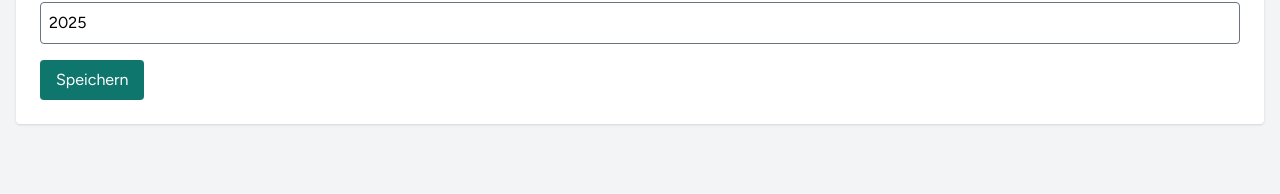
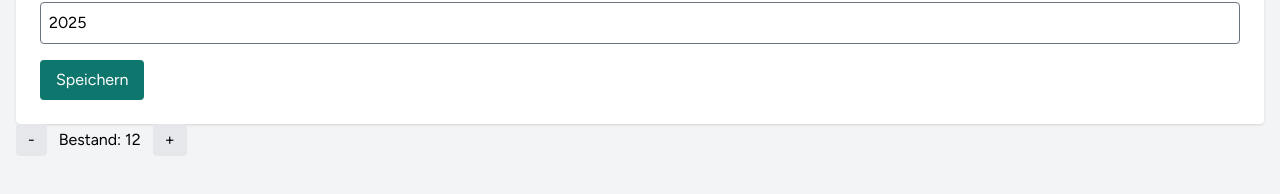
Before and after one commit to Gitm3h/Projekt-Neumann, a Laravel app: page /articles/1/edit in a window 1280 px wide. Shown: the part 606-800 px from the top of the page. Run offline with Laravel 12, Linux system fonts and the light colour scheme; a user stored in the database is signed in; data comes from the database, SQL or seed files in the repository; style sheets or scripts are compiled from the project's sources.

Commit message:
added plus/minus buttos to article edit

```diff
--- a/resources/views/articles/edit.blade.php
+++ b/resources/views/articles/edit.blade.php
@@ -29,5 +29,25 @@
 
             <button class="px-4 py-2 bg-teal-700 hover:bg-teal-800 transition text-white rounded">Speichern</button>
         </form>
+        <div class="flex items-center gap-3">
+            <form action="{{ route('stock-movements.store') }}" method="POST">
+                @csrf
+                <input type="hidden" name="article_id" value="{{ $article->id }}">
+                <input type="hidden" name="type" value="Ausgang">
+                <input type="hidden" name="quantity" value="1">
+                <button class="px-3 py-1 bg-gray-200 rounded">-</button>
+            </form>
+
+            <span>Bestand: {{ $article->stocks->sum('quantity') }}</span>
+
+            <form action="{{ route('stock-movements.store') }}" method="POST">
+                @csrf
+                <input type="hidden" name="article_id" value="{{ $article->id }}">
+                <input type="hidden" name="type" value="Eingang">
+                <input type="hidden" name="quantity" value="1">
+                <button class="px-3 py-1 bg-gray-200 rounded">+</button>
+            </form>
+
+        </div>
     </div>
 </x-app-layout>
```
